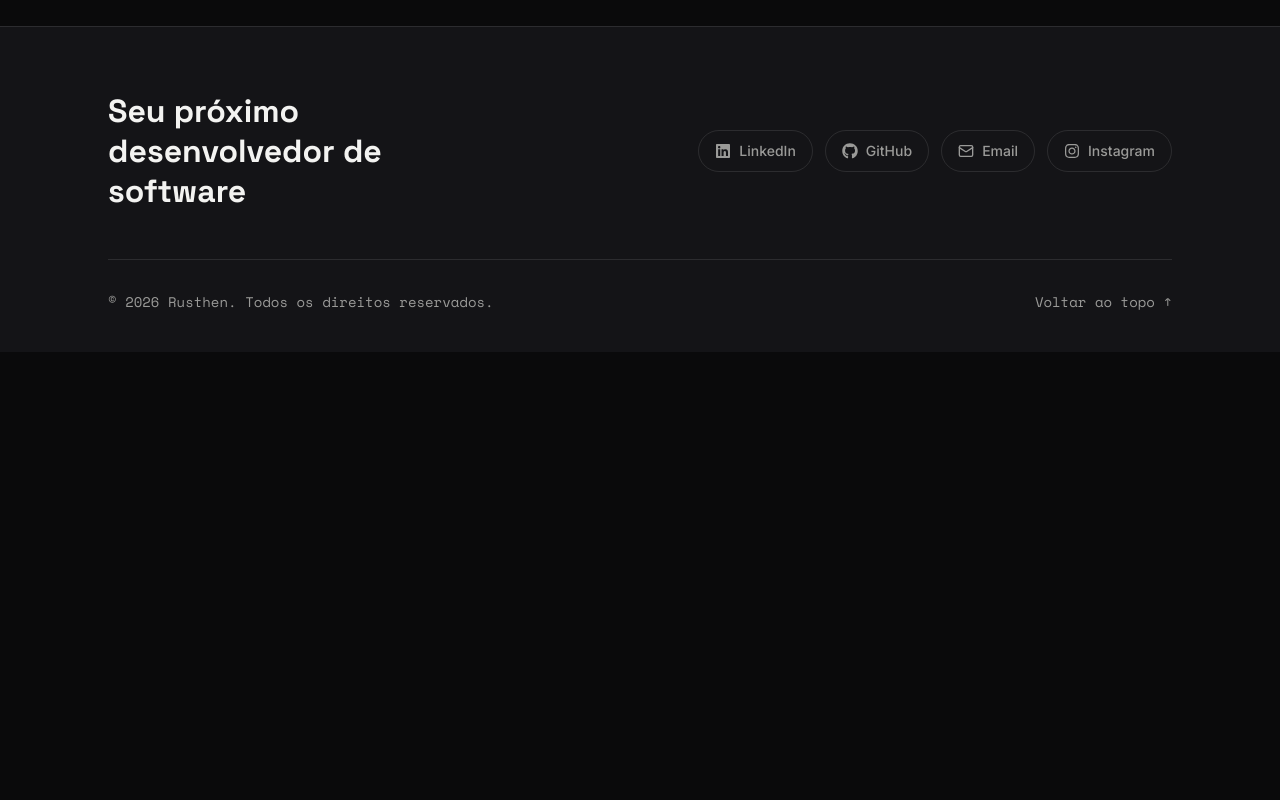
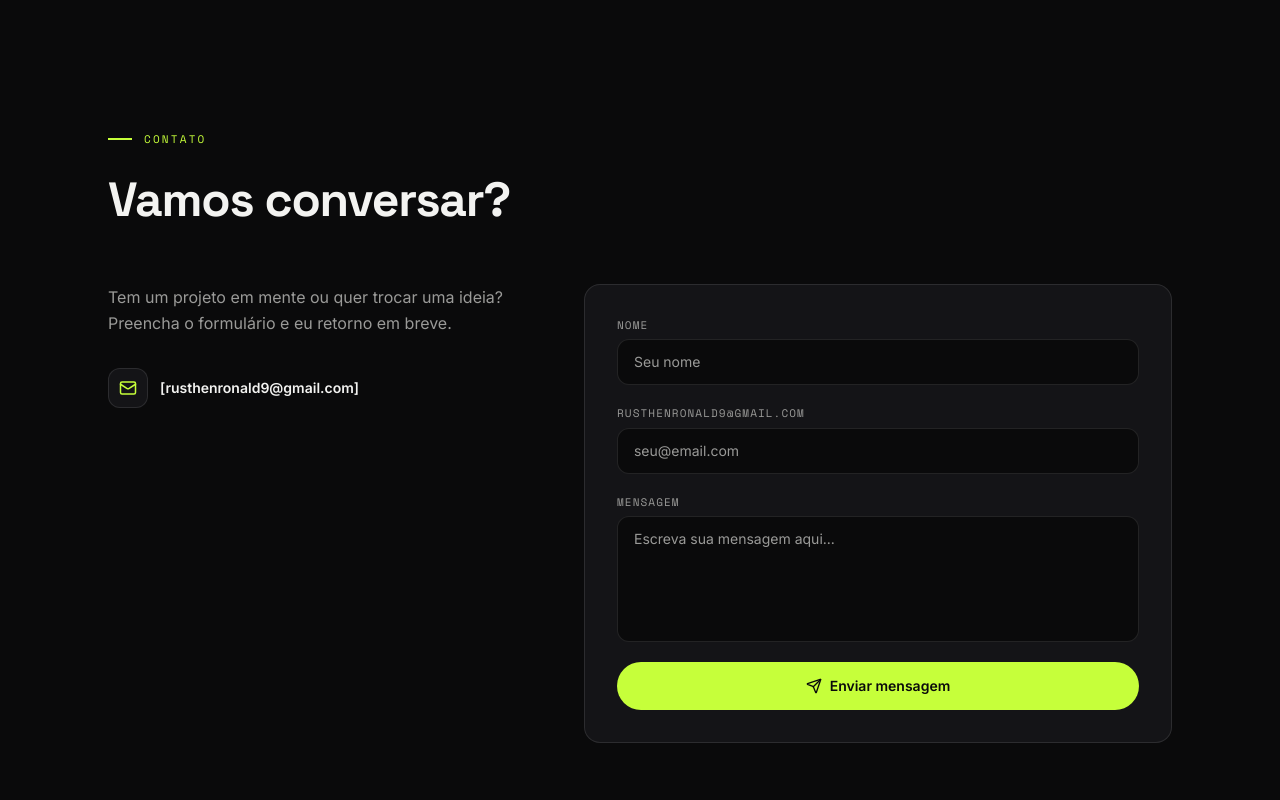
Before and after one commit to RusthenRonald/My-portfolio, a React (Vite) app in the folder packages/web/: page / in a window 1280 px wide. Shown: the part 7020-7820 px from the top of the page. Before the commit the page ends 7372 px from the top, so only its background shows below. Built offline with nearby package versions, Linux system fonts and the light colour scheme.

Commit message:
feat: build Contact section with form validation and feedback states

```diff
--- a/packages/web/package.json
+++ b/packages/web/package.json
@@ -10,6 +10,7 @@
     "preview": "vite preview"
   },
   "dependencies": {
+    "@hookform/resolvers": "^5.4.0",
     "@tailwindcss/vite": "^4.3.2",
     "i18next": "^26.3.6",
     "lucide-react": "^1.24.0",
--- a/packages/web/src/App.tsx
+++ b/packages/web/src/App.tsx
@@ -7,6 +7,7 @@ import Projects from './features/projects/Projects'
 import Certificates from './features/certificates/Certificates'
 import Footer from './components/layout/Footer'
 import CV from './features/hero/CV'
+import Contact from './features/contact/Contact'
 function App() {
 
   return (
@@ -20,6 +21,7 @@ function App() {
       <Projects />
       <Certificates />
       <CV />
+      <Contact />
     </main>
     <Footer />
     </>
--- a/packages/web/src/features/contact/Contact.tsx
+++ b/packages/web/src/features/contact/Contact.tsx
@@ -0,0 +1,55 @@
+import { useTranslation } from 'react-i18next'
+import { Mail } from 'lucide-react'
+import SectionHeader from '../../components/ui/SectionHeader'
+import ContactForm   from './ContactForm'
+
+export default function Contact() {
+  const { t } = useTranslation()
+
+  return (
+    <section id="contact" className="py-24">
+      <div className="max-w-[1120px] mx-auto px-7">
+
+        <SectionHeader
+          eyebrow={t('contact.eyebrow')}
+          title={t('contact.title')}
+        />
+
+        <div className="grid grid-cols-1 md:grid-cols-[1fr_1.4fr] gap-14 items-start">
+
+          <div>
+            <p className="text-[var(--color-muted)] leading-relaxed mb-8">
+              {t('contact.text')}
+            </p>
+
+            <a
+              href="mailto:[rusthenronald9@.com]"
+              className="inline-flex items-center gap-3
+                text-[var(--color-text)] font-semibold text-sm
+                transition-colors duration-200
+                hover:text-[var(--color-accent)]"
+            >
+              <span
+                className="w-10 h-10 rounded-xl flex items-center justify-center
+                  border border-[var(--color-line)]
+                  bg-[var(--color-surface)]"
+              >
+                <Mail size={18} className="text-[var(--color-accent)]" />
+              </span>
+              [rusthenronald9@gmail.com]
+            </a>
+          </div>
+
+
+          <div
+            className="rounded-2xl border border-[var(--color-line)] p-8"
+            style={{ background: 'var(--color-surface)' }}
+          >
+            <ContactForm />
+          </div>
+
+        </div>
+      </div>
+    </section>
+  )
+}
--- a/packages/web/src/features/contact/ContactForm.tsx
+++ b/packages/web/src/features/contact/ContactForm.tsx
@@ -0,0 +1,154 @@
+import { useForm } from 'react-hook-form'
+import { zodResolver } from '@hookform/resolvers/zod'
+import { z } from 'zod'
+import { useState } from 'react'
+import { useTranslation } from 'react-i18next'
+import { Send, Loader2 } from 'lucide-react'
+
+
+const schema = z.object({
+  name:    z.string().min(1),
+  email:   z.string().email(),
+  message: z.string().min(20),
+})
+
+type FormData = z.infer<typeof schema>
+
+type Status = 'idle' | 'loading' | 'success' | 'error'
+
+export default function ContactForm() {
+  const { t } = useTranslation()
+  const [status, setStatus] = useState<Status>('idle')
+
+
+  const {
+    register,
+    handleSubmit,
+    reset,
+    formState: { errors },
+  } = useForm<FormData>({
+    resolver: zodResolver(schema),
+  })
+
+
+  async function onSubmit(_data: FormData) {
+    setStatus('loading')
+    try {
+      await new Promise((res) => setTimeout(res, 1500))
+      setStatus('success')
+      reset()
+    } catch {
+      setStatus('error')
+    }
+  }
+
+
+  const inputBase = [
+    'w-full px-4 py-3 rounded-xl text-sm',
+    'bg-[var(--color-bg)] text-[var(--color-text)]',
+    'border border-[var(--color-line)]',
+    'placeholder:text-[var(--color-muted)]',
+    'outline-none transition-all duration-200',
+    'focus:border-[var(--color-accent)]',
+    'focus:shadow-[0_0_0_3px_color-mix(in_srgb,var(--color-accent)_15%,transparent)]',
+  ].join(' ')
+
+
+  const errorBorder = [
+    'border-[var(--color-magenta)]',
+    'focus:border-[var(--color-magenta)]',
+    'focus:shadow-[0_0_0_3px_color-mix(in_srgb,var(--color-magenta)_15%,transparent)]',
+  ].join(' ')
+
+  return (
+    <form
+      onSubmit={handleSubmit(onSubmit)}
+      className="flex flex-col gap-5"
+      noValidate
+    >
+
+      <div className="flex flex-col gap-1.5">
+        <label className="font-mono text-[11px] tracking-[0.1em] uppercase text-[var(--color-muted)]">
+          {t('contact.name')}
+        </label>
+        <input
+          {...register('name')}
+          placeholder={t('contact.namePh')}
+          className={`${inputBase} ${errors.name ? errorBorder : ''}`}
+        />
+        {errors.name && (
+          <span className="text-xs text-[var(--color-magenta)] font-mono">
+            {t('contact.required')}
+          </span>
+        )}
+      </div>
+
+      <div className="flex flex-col gap-1.5">
+        <label className="font-mono text-[11px] tracking-[0.1em] uppercase text-[var(--color-muted)]">
+          {t('contact.email')}
+        </label>
+        <input
+          {...register('email')}
+          type="email"
+          placeholder={t('contact.emailPh')}
+          className={`${inputBase} ${errors.email ? errorBorder : ''}`}
+        />
+        {errors.email && (
+          <span className="text-xs text-[var(--color-magenta)] font-mono">
+            {t('contact.invalidEmail')}
+          </span>
+        )}
+      </div>
+
+      <div className="flex flex-col gap-1.5">
+        <label className="font-mono text-[11px] tracking-[0.1em] uppercase text-[var(--color-muted)]">
+          {t('contact.message')}
+        </label>
+        <textarea
+          {...register('message')}
+          rows={5}
+          placeholder={t('contact.messagePh')}
+          className={`${inputBase} resize-none ${errors.message ? errorBorder : ''}`}
+        />
+        {errors.message && (
+          <span className="text-xs text-[var(--color-magenta)] font-mono">
+            {t('contact.minMessage')}
+          </span>
+        )}
+      </div>
+
+      <button
+        type="submit"
+        disabled={status === 'loading'}
+        className="inline-flex items-center justify-center gap-2
+          px-7 py-3.5 rounded-full font-bold text-sm
+          bg-[var(--color-accent)] text-[var(--color-on-accent)]
+          transition-all duration-200
+          hover:-translate-y-0.5
+          hover:shadow-[0_12px_30px_-10px_var(--color-accent)]
+          disabled:opacity-60 disabled:cursor-not-allowed
+          disabled:hover:translate-y-0 disabled:hover:shadow-none
+          focus-visible:outline-2 focus-visible:outline-offset-2
+          focus-visible:outline-[var(--color-accent)]"
+      >
+        {status === 'loading'
+          ? <><Loader2 size={16} className="animate-spin" />{t('contact.sending')}</>
+          : <><Send size={16} />{t('contact.send')}</>
+        }
+      </button>
+
+
+      {status === 'success' && (
+        <p className="text-sm text-[var(--color-accent)] font-mono text-center py-1">
+          {t('contact.success')}
+        </p>
+      )}
+      {status === 'error' && (
+        <p className="text-sm text-[var(--color-magenta)] font-mono text-center py-1">
+          {t('contact.error')}
+        </p>
+      )}
+
+    </form>
+  )
+}
--- a/packages/web/src/i18n/locales/en.json
+++ b/packages/web/src/i18n/locales/en.json
@@ -74,6 +74,24 @@
     "title":   "Want the full story?",
     "text":    "A quick, focused overview of my experience, skills and education — perfect for a first look before we talk.",
     "button":  "Download résumé (PDF)"
+  },
+    "contact": {
+    "eyebrow":      "Contact",
+    "title":        "Let's talk",
+    "text":         "Have a project in mind or just want to connect? Fill in the form and I'll get back to you shortly.",
+    "name":         "Name",
+    "email":        "Email",
+    "message":      "Message",
+    "namePh":       "Your name",
+    "emailPh":      "rusthen.ronald9@gmail.com",
+    "messagePh":    "Write your message here...",
+    "send":         "Send message",
+    "sending":      "Sending...",
+    "success":      "Message sent! I'll be in touch soon.",
+    "error":        "Something went wrong. Please try again.",
+    "required":     "Required field",
+    "invalidEmail": "Invalid email",
+    "minMessage":   "Minimum 20 characters"
   }
 
 }
--- a/packages/web/src/i18n/locales/pt.json
+++ b/packages/web/src/i18n/locales/pt.json
@@ -74,6 +74,24 @@
         "title":   "Quer a história completa?",
         "text":    "Um panorama rápido e direto da minha experiência, habilidades e formação — ideal para uma primeira impressão antes de conversarmos.",
         "button":  "Baixar currículo (PDF)"
+    },
+    "contact":{
+        "eyebrow": "Contato",
+        "title":   "Vamos conversar?",
+        "text":    "Tem um projeto em mente ou quer trocar uma ideia? Preencha o formulário e eu retorno em breve.",
+        "name":         "Nome",
+        "email":        "rusthenronald9@gmail.com",
+        "message":      "Mensagem",
+        "namePh":       "Seu nome",
+        "emailPh":      "seu@email.com",
+        "messagePh":    "Escreva sua mensagem aqui...",
+        "send":         "Enviar mensagem",
+        "sending":      "Enviando...",
+        "success":      "Mensagem enviada! Retorno em breve.",
+        "error":        "Algo deu errado. Tente novamente.",
+        "required":     "Campo obrigatório",
+        "invalidEmail": "E-mail inválido",
+        "minMessage":   "Mínimo 20 caracteres"
     }
 
 }
```
Also changed, not shown: 1 other file (tests, documents, lock files or other folders).
